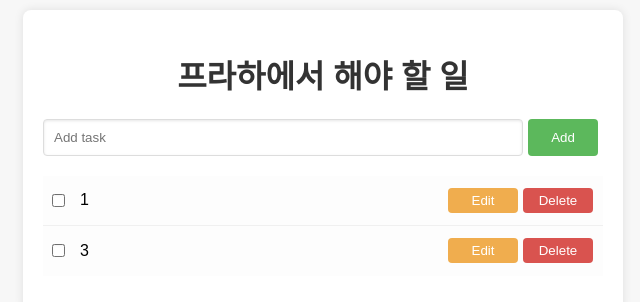
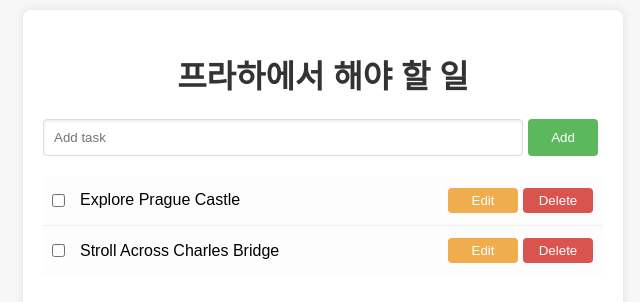
Before and after one commit to wookikiik/realworld-study, a React (Create React App) app: page / in a window 1280 px wide. Shown: the top 302 px of the page, without its empty margins (317-957 px from the left). Built offline with nearby package versions, Linux system fonts and the light colour scheme.

Commit message:
리팩토링

```diff
--- a/src/App.js
+++ b/src/App.js
@@ -1,8 +1,8 @@
-import Body from './components/body';
+import TaskApp from './components/TaskApp';
 
 function App() {
   return (
-      <Body />
+      <TaskApp />
   );
 }
 
--- /dev/null
+++ b/src/components/Task.js
@@ -0,0 +1,44 @@
+
+import { EDIT, DELETE } from '../constants';
+import { TasksDispatchContext } from '../context';
+import { useContext, useState } from 'react';
+
+export default function Task({ task }) {
+    const taskDispatch = useContext(TasksDispatchContext);
+    const [isEdit, setIsEdit] = useState(false);
+
+    function handleDelete(id) {
+        taskDispatch({
+            type: DELETE,
+            id,
+        })
+    }
+
+    return (
+        <>
+            <input type="checkbox" />
+                {isEdit ?
+                    <input
+                        type="text"
+                        className="edit-input"
+                        value={task.title}
+                        onChange={(e) => {
+                            taskDispatch({
+                                type: EDIT,
+                                id: task.id,
+                                title: e.target.value,
+                            })
+                        }}
+                    /> : <span>{task.title}</span>
+                }
+                <div className="action-box">
+                    {isEdit ?
+                        <button className="btn save-btn" onClick={() => setIsEdit(false)}>save</button>
+                        :
+                        <button className="btn edit-btn" onClick={() => setIsEdit(true)}>edit</button>
+                    }
+                    <button className="btn delete-btn" onClick={() => handleDelete(task.id)}>delete</button>
+                </div>
+        </>
+    )
+}
--- a/src/components/taskForm.js
+++ b/src/components/taskForm.js
@@ -1,7 +1,9 @@
 import { useState, useContext } from 'react';
 import { TasksDispatchContext } from '../context';
+import { ADD } from '../constants';
 
 export default function TaskForm() {
+    let nextId = 3;
     const [newTask, setNewTask] = useState('');
     const dispatch = useContext(TasksDispatchContext);
 
@@ -10,14 +12,14 @@ export default function TaskForm() {
             onSubmit={(e) => {
                 e.preventDefault();
                 dispatch({
-                    type: 'add',
-                    task: newTask,
+                    type: ADD,
+                    id: nextId++,
+                    title: newTask,
                 })
                 setNewTask('');
           }}>
             <input
                 type="text"
-                id="new-task"
                 className="new-task"
                 placeholder="Add task"
                 value={newTask}
--- a/src/components/taskList.js
+++ b/src/components/taskList.js
@@ -1,63 +1,21 @@
-import { useImmerReducer } from 'use-immer';
-import { isEditReducer } from '../reducers';
+
 import { useContext } from 'react';
-import { TasksContext, TasksDispatchContext } from '../context';
+import { TasksContext } from '../context';
+
+import Task from './Task';
 
 
 export default function TaskList() {
     const taskList = useContext(TasksContext);
-    const taskDispatch = useContext(TasksDispatchContext);
-    const initIsEditList = taskList.length ? new Array(taskList.length).fill(false) : [];
-
-    const [isEditList, dispatch] = useImmerReducer(isEditReducer, initIsEditList);
-
-    function handleEdit(index) {
-        dispatch({
-            type: 'edit',
-            index: index,
-        })
-    }
-
-    function handleDelete(index) {
-        taskDispatch({
-            type: 'delete',
-            index: index,
-        })
-        dispatch({
-            type: 'delete',
-            index: index,
-        })
-    }
 
     return (
         <ul id="task-list" className="task-list">
-            {taskList.map((task, index) => (
-                <li key={index}>
-                    <input type="checkbox" />
-                    {isEditList[index] ?
-                        <input
-                            type="text"
-                            className="edit-input"
-                            value={task}
-                            onChange={(e) => {
-                                dispatch({
-                                    type: 'edit',
-                                    task: e.target.value,
-                                    index: index,
-                                })
-                            }}
-                        /> : <span>{task}</span>
-                    }
-                    <div className="action-box">
-                        {isEditList[index] ?
-                            <button className="btn save-btn" onClick={() => handleEdit(index)}>save</button>
-                            :
-                            <button className="btn edit-btn" onClick={() => handleEdit(index)}>edit</button>
-                        }
-                        <button className="btn delete-btn" onClick={() => handleDelete(index)}>delete</button>
-                    </div>
-                </li>
-            ))
+            {
+                taskList.map((task, index) => (
+                    <li key={index}>
+                        <Task task={task}/>
+                    </li>
+                ))
             }
         </ul>
     );
--- /dev/null
+++ b/src/constants.js
@@ -0,0 +1,3 @@
+export const ADD = 'add';
+export const DELETE = 'delete';
+export const EDIT = 'edit';
--- a/src/context.js
+++ b/src/context.js
@@ -1,11 +1,21 @@
 import { createContext, useReducer } from 'react';
-import produce from 'immer';
+import { taskReducer } from './reducers';
 
 export const TasksContext = createContext(null);
 export const TasksDispatchContext = createContext(null);
 
 export function TasksProvider({ children }) {
-    const [tasks, dispatch] = useReducer(taskReducer, ["1", "3"]);
+    const initialTasks = [
+      {
+        id: 1,
+        title: 'Explore Prague Castle',
+      },
+      {
+        id: 2,
+        title: 'Stroll Across Charles Bridge',
+      }
+    ];
+    const [tasks, dispatch] = useReducer(taskReducer, initialTasks);
 
     return (
       <TasksContext.Provider value={tasks}>
@@ -15,23 +25,3 @@ export function TasksProvider({ children }) {
       </TasksContext.Provider>
     );
   }
-
-function taskReducer(draft, action) {
-    switch (action.type) {
-        case 'add':
-          return produce(draft, draftState => {
-            draftState.push(action.task)
-        });
-        case 'edit':
-          return produce(draft, draftState => {
-              draftState[action.index] = action.task;
-            });
-        case 'delete':
-          return produce(draft, draftState => {
-            draftState.splice(action.index, 1);
-          });
-        default: {
-            throw Error('Unknown action: ' + action.type);
-        }
-    }
-}
--- a/src/reducers.js
+++ b/src/reducers.js
@@ -1,18 +1,29 @@
-function isEditReducer(draft, action) {
+import produce from 'immer';
+import { ADD, EDIT, DELETE } from './constants';
+
+function taskReducer(state, action) {
     switch (action.type) {
-        case 'edit': {
-            draft[action.index] = !draft[action.index];
-            break;
-        }
-        case 'delete': {
-            return draft.filter((_, i) => {
-                return action.index !== i;
+        case ADD:
+          return produce(state, draftState => {
+            draftState.push({id: action.id, title: action.title})
+        });
+        case EDIT:
+          return produce(state, draftState => {
+                const itemIndex = draftState.findIndex(item => item.id === action.id);
+                if (itemIndex !== -1) {
+                    draftState[itemIndex].title = action.title;
+                }
             });
-        }
+        case DELETE:
+          return produce(state, draftState => {
+            const itemIndex = draftState.findIndex(item => item.id === action.id);
+            draftState.splice(itemIndex, 1);
+          });
         default: {
             throw Error('Unknown action: ' + action.type);
         }
     }
 }
 
-export {isEditReducer};
+
+export { taskReducer };
```
Also changed, not shown: src/App.css (deleted, +0 -38 lines), src/components/TaskApp.js (renamed from src/components/body.js, +3 -4 lines), src/setupTests.js (deleted, +0 -5 lines), src/logo.svg (deleted), 1 other file (tests, documents, lock files or other folders).
